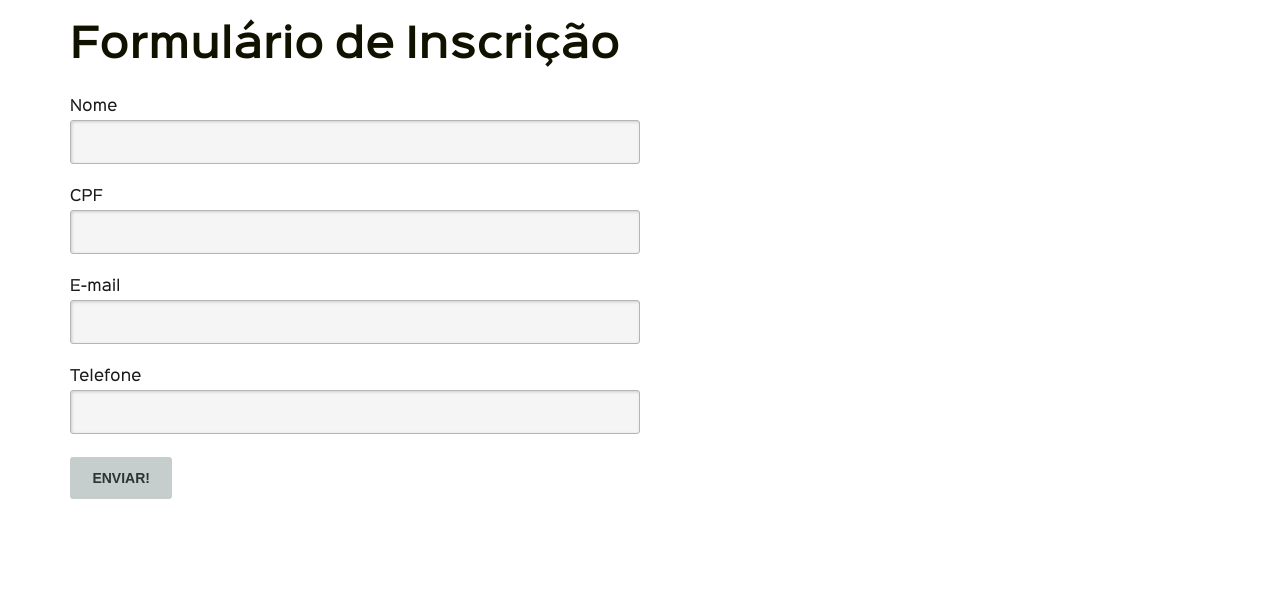
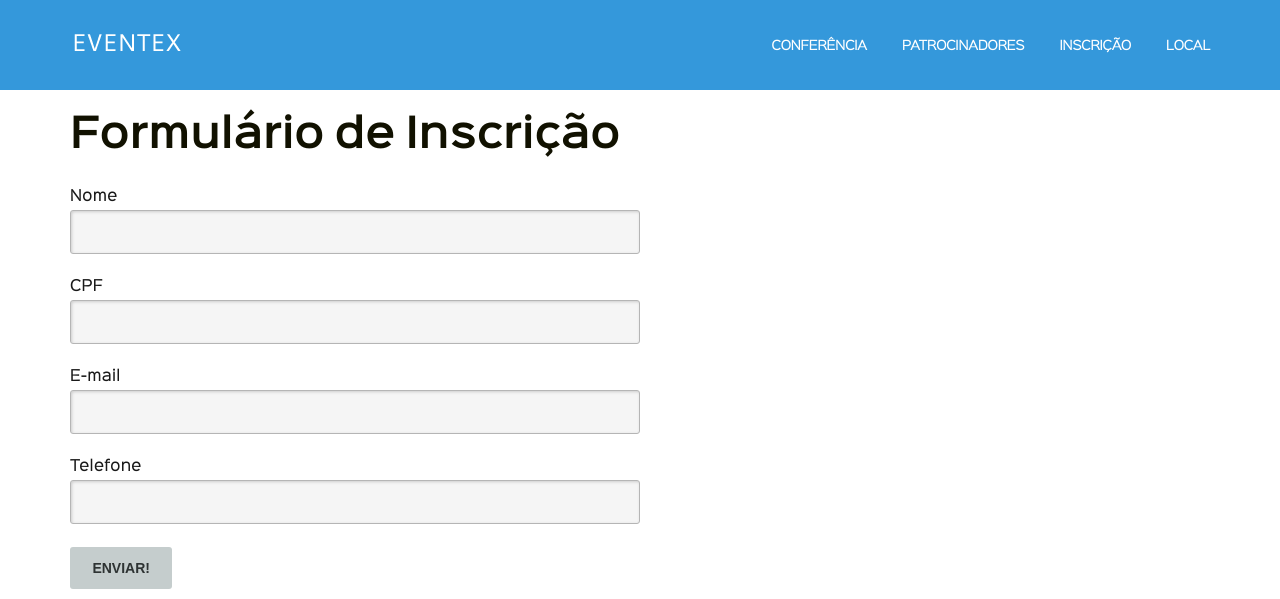
Before and after one commit to luiswitz/eventex, a Django app: page /inscricao/ in a window 1280 px wide. Shown: the top 599 px of the page. Run offline with Django 3.2, Linux system fonts and the light colour scheme; some libraries are stand-ins or nearby versions.

Commit message:
Fix header in base.html

```diff
--- a/eventex/core/templates/base.html
+++ b/eventex/core/templates/base.html
@@ -34,7 +34,7 @@
 
 	<body>
 
-        <div class="header-frame header-frame-absolute  row">
+        <div class="header-frame row">
             <header class="header header-inline min-h-3 row desktop-12 container" role="banner">
 
                 <div class="site-logo">
```
